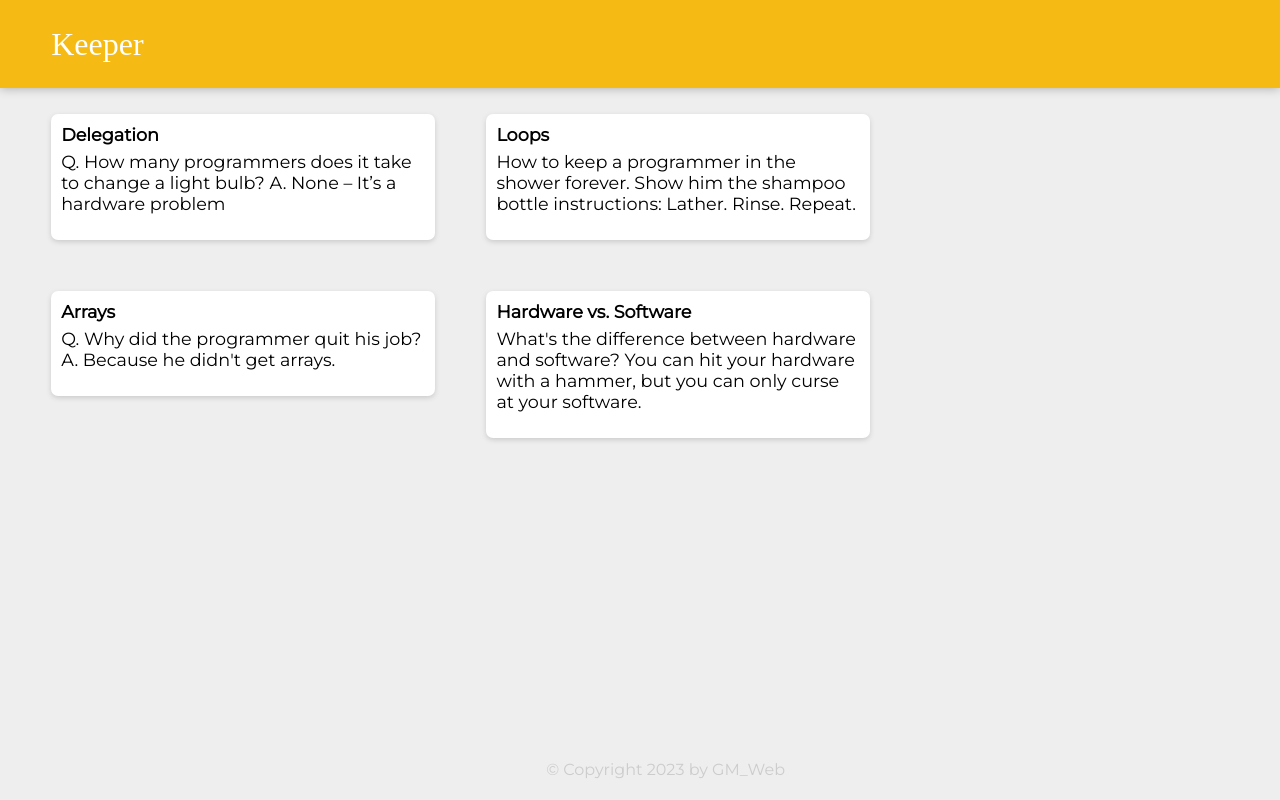
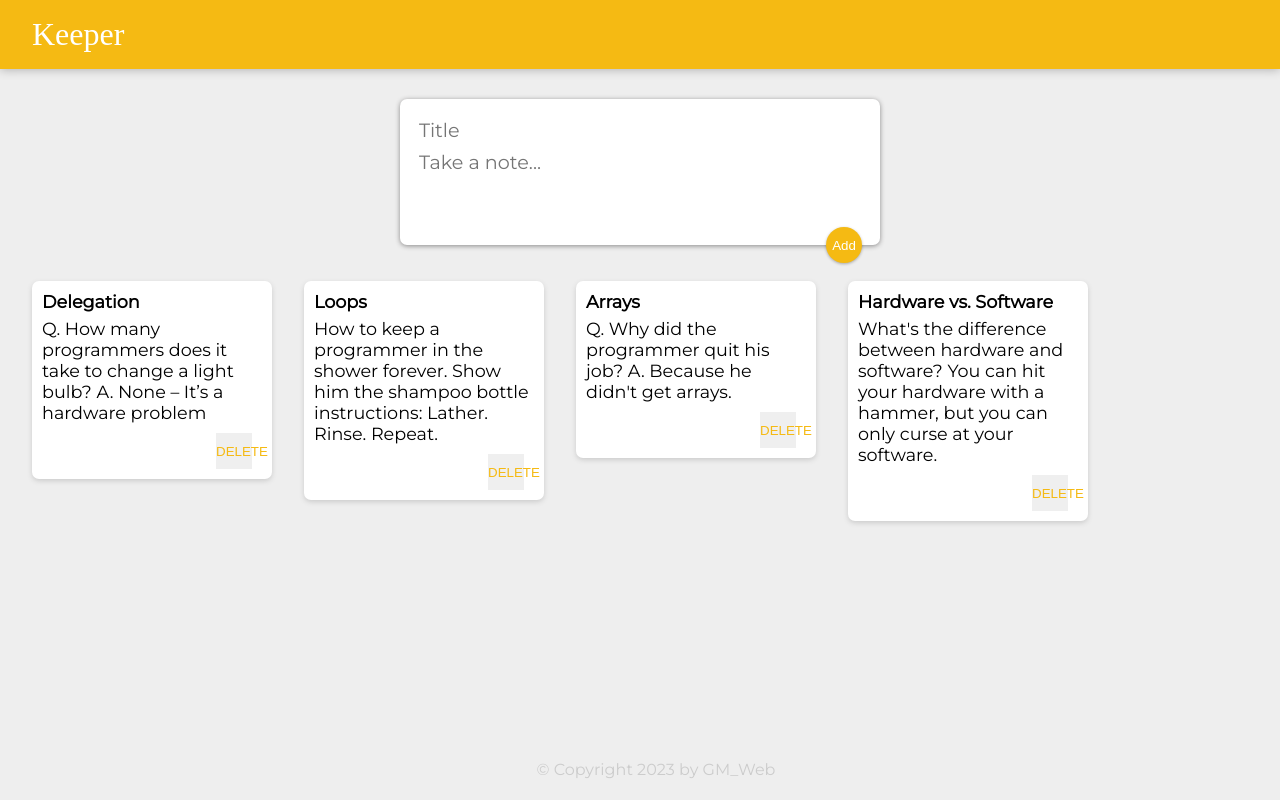
Before and after one commit to NMY0d4/My-React-Keeper, a React (Create React App) app: page / in a window 1280 px wide. Shown: the top 800 px of the page. Built offline with nearby package versions, Linux system fonts and the light colour scheme; a web font is replaced by a local one.

Commit message:
add createArea component and update style

```diff
--- a/public/styles.css
+++ b/public/styles.css
@@ -3,20 +3,18 @@
     margin: 0;
     box-sizing: border-box;
   }
-
   html {
     font-family: "Montserrat", sans-serif;
   }
-
   body {
     background: #eee;
-    padding: 0 1.6rem;
+    padding: 0 16px;
   }
 
   header {
     background-color: #f5ba13;
-    margin: auto -1.6rem;
-    padding: 1.6rem 3.2rem;
+    margin: auto -16px;
+    padding: 16px 32px;
     box-shadow: 0 0 10px 0 rgba(0, 0, 0, 0.3);
   }
 
@@ -42,8 +40,8 @@
     border-radius: 7px;
     box-shadow: 0 2px 5px #ccc;
     padding: 10px;
-    width: 24rem;
-    margin: 1.6rem;
+    width: 240px;
+    margin: 16px;
     float: left;
   }
   .note h1 {
@@ -52,7 +50,53 @@
   }
   .note p {
     font-size: 1.1em;
-    margin-bottom: 1rem;
+    margin-bottom: 10px;
     white-space: pre-wrap;
     word-wrap: break-word;
   }
+
+  .note button {
+    position: relative;
+    float: right;
+    margin-right: 10px;
+    color: #f5ba13;
+    border: none;
+    width: 36px;
+    height: 36px;
+    cursor: pointer;
+    outline: none;
+  }
+
+  form {
+    position: relative;
+    width: 480px;
+    margin: 30px auto 20px auto;
+    background: #fff;
+    padding: 15px;
+    border-radius: 7px;
+    box-shadow: 0 1px 5px rgb(138, 137, 137);
+  }
+  form input,
+  form textarea {
+    width: 100%;
+    border: none;
+    padding: 4px;
+    outline: none;
+    font-size: 1.2em;
+    font-family: inherit;
+    resize: none;
+  }
+  form button {
+    position: absolute;
+    right: 18px;
+    bottom: -18px;
+    background: #f5ba13;
+    color: #fff;
+    border: none;
+    border-radius: 50%;
+    width: 36px;
+    height: 36px;
+    box-shadow: 0 1px 3px rgba(0, 0, 0, 0.3);
+    cursor: pointer;
+    outline: none;
+  }
--- a/src/components/App.jsx
+++ b/src/components/App.jsx
@@ -1,5 +1,6 @@
 import React from "react";
 import { notes } from "../notes";
+import CreateArea from "./CreateArea";
 import Footer from "./Footer";
 import Header from "./Header";
 import Note from "./Note";
@@ -8,6 +9,7 @@
     return (
         <div>
             <Header />
+            <CreateArea />
             {notes.map((note) => (
                 <Note
                     key={note.key}
--- /dev/null
+++ b/src/components/CreateArea.js
@@ -0,0 +1,19 @@
+import React from "react";
+
+function CreateArea() {
+    return (
+        <div>
+            <form>
+                <input name="title" placeholder="Title" />
+                <textarea
+                    name="content"
+                    placeholder="Take a note..."
+                    rows="3"
+                />
+                <button>Add</button>
+            </form>
+        </div>
+    );
+}
+
+export default CreateArea;
--- a/src/components/Note.jsx
+++ b/src/components/Note.jsx
@@ -5,6 +5,7 @@
         <div className="note">
             <h1>{title}</h1>
             <p>{content}</p>
+            <button>DELETE</button>
         </div>
     );
 };
```
Lines whose indentation alone changed are shown as unchanged.
